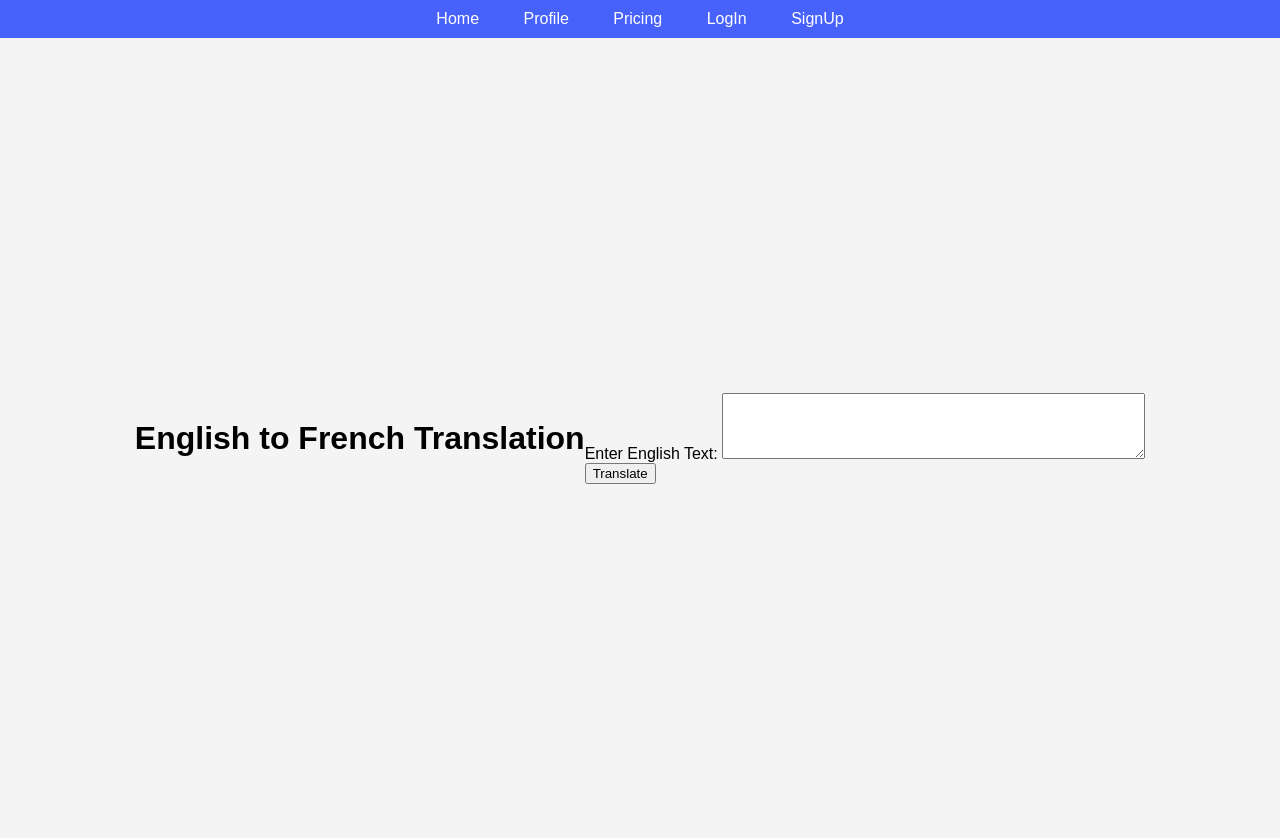
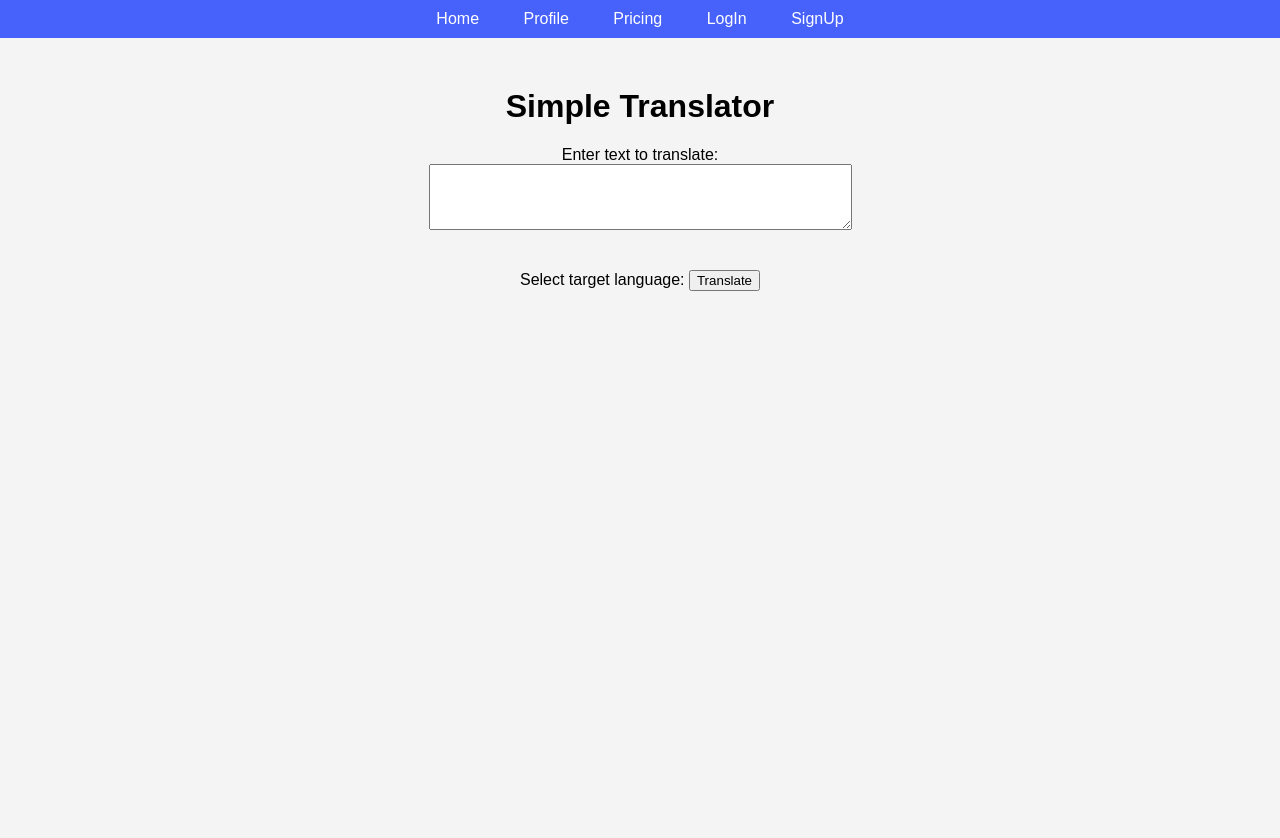
Before and after one commit to ThaminduSulakshana/The-Akuru-GEN, a Flask app: page /translate in a window 1280 px wide. After the commit the page ends 291 px from the top, so only its background shows below. Run offline with Flask 3, Linux system fonts and the light colour scheme; parts of the project's set-up code (start-up, migrations or seed data) failed here and were passed over.

Commit message:
Add translation routes and functionality

```diff
--- a/app.py
+++ b/app.py
@@ -10,10 +10,6 @@ from functools import wraps
 app = Flask(__name__)
 app.secret_key = b'\xcc^\x91\xea\x17-\xd0W\x03\xa7\xf8J0\xac8\xc5'
 app.config.from_object(config)
-
-client = MongoClient(config.MONGO_URI, tlsCAFile=certifi.where())
-db = client["gg"]
-col = db["gg"]
 
 # Decorator to check if the user is logged in
 def login_required(f):
--- a/routes/translate.py
+++ b/routes/translate.py
@@ -1,7 +1,56 @@
-from flask import render_template
+from flask import Flask, render_template, request, jsonify
+import googletrans
+from googletrans import Translator
+import gtts
+from gtts import gTTS
+import time
+import langid
 
 def translation_routes(app):
+    language_codes = googletrans.LANGUAGES
+    languages = [{"code": code, "name": name} for code, name in language_codes.items()]
 
-    @app.route('/translate')
+    def translate_text(text, target_lang):
+        translator = Translator()
+        translation = translator.translate(text, dest=target_lang)
+        return translation.text
+
+    def detect_language(text):
+        # Use langid library to detect language
+        lang, _ = langid.classify(text)
+        return lang
+
+    @app.route("/translate", methods=["GET", "POST"])
     def translate():
-        return render_template('translate.html')
+        if request.method == "POST":
+            input_text = request.form.get("input_text")
+
+            # Detect the language of the input text
+            input_language = detect_language(input_text)
+
+            # Set the target language to "Sinhala" if the input language is "English"
+            target_language_name = "Sinhala" if input_language == "en" else "English"
+
+            # Set the correct target language code for translation
+            target_language_code = "si" if input_language == "en" else "en"
+
+            translated_text = translate_text(input_text, target_language_code)
+            timestamp = int(time.time())
+            filename = f"static/translated_audio/op_{timestamp}.mp3"
+            tts = gTTS(translated_text, lang=target_language_code)
+            tts.save(filename)
+
+            return render_template("translate.html", languages=languages, input_text=input_text,
+                                translated_text=translated_text, audio_filename=filename,
+                                detected_language=input_language, target_language=target_language_name)
+
+        return render_template("translate.html", languages=languages)
+
+
+    @app.route("/detect_language", methods=["POST"])
+    def detect_language_endpoint():
+        input_text = request.form.get("input_text")
+        lang, _ = langid.classify(input_text)
+
+        # Return the detected language name
+        return jsonify(language_codes.get(lang, "Unknown"))
--- /dev/null
+++ b/static/js/translator_script.js
@@ -0,0 +1,20 @@
+// translator_script.js
+function detectLanguage() {
+    var inputText = document.getElementById('input_text').value;
+    var detectedLanguageElement = document.getElementById('detected_language');
+
+    // Make an AJAX request to the Flask server for language detection
+    var xhr = new XMLHttpRequest();
+    xhr.open('POST', '/detect_language', true);
+    xhr.setRequestHeader('Content-Type', 'application/x-www-form-urlencoded');
+    xhr.onreadystatechange = function() {
+        if (xhr.readyState == 4 && xhr.status == 200) {
+            var detectedLanguage = xhr.responseText;
+            detectedLanguageElement.innerHTML = 'Detected Language: ' + detectedLanguage;
+        }
+    };
+    xhr.send('input_text=' + encodeURIComponent(inputText));
+
+    // Allow the form to be submitted
+    return true;
+}
--- a/templates/translate.html
+++ b/templates/translate.html
@@ -6,7 +6,8 @@
     <meta name="viewport" content="width=device-width, initial-scale=1.0">
     <link rel="stylesheet" href="{{ url_for('static', filename='styles.css') }}">
     <link rel="stylesheet" href="/static/home.css">
-    <title>English to French Translation</title>
+    <script src="/static/js/translator_script.js" defer></script>
+    <title>English to sinhla Translation</title>
 </head>
 <body>
     <nav>
@@ -16,33 +17,44 @@
         <a href="{{ url_for('login') }}">LogIn</a>
         <a href="{{ url_for('register') }}">SignUp</a>
     </nav>
-    <div class="container">
-        <header>
-            <h1>English to French Translation</h1>
-        </header>
 
-        <section class="translation-section">
-            <form method="post" action="/translate">
-                <label for="input_text">Enter English Text:</label>
-                <textarea id="input_text" name="input_text" rows="4" cols="50"></textarea>
-                <br>
-                <button type="submit">Translate</button>
-            </form>
-        </section>
-        <div class="container2">
-            {% if input_text or translated_text %}
-            <section class="result-section">
-                <div class="text-block">
-                    <h3>Input Text (English):</h3>
-                    <p>{{ input_text }}</p>
-                </div>
-                <div class="text-block">
-                    <h3>Translated Text:</h3>
-                    <p>{{ translated_text }}</p>
-                </div>
-            </section>
+<div style="text-align: center; margin-top: 50px;">
+    <h1>Simple Translator</h1>
+    <form method="POST" action="/translate" onsubmit="return detectLanguage()">
+        <label for="input_text">Enter text to translate:</label><br>
+        <textarea id="input_text" name="input_text" rows="4" cols="50" oninput="detectLanguage()" required></textarea><br><br>
+
+        <div id="detected_language" style="font-style: italic;"></div><br>
+
+        <label for="target_language">Select target language:</label>
+        <!-- <select id="target_language" name="target_language" required>
+            {% for language in languages %}
+                <option value="{{ language.code }}">{{ language.name }}</option>
+            {% endfor %}
+        </select><br><br> -->
+
+        <input type="submit" value="Translate">
+    </form>
+
+    {% if input_text %}
+        <h3>Original Text:</h3>
+        <p>{{ input_text }}</p>
+
+        <h3>Translated Text:</h3>
+        <p>{{ translated_text }}</p>
+
+        {% if audio_filename %}
+            <audio controls>
+                <source src="{{ audio_filename }}" type="audio/mp3">
+                Your browser does not support the audio element.
+            </audio>
         {% endif %}
-        </div>
-    </div>
+
+        <!-- {% if detected_language %}
+            <p>Detected Language: {{ detected_language }}</p>
+        {% endif %} -->
+    {% endif %}
+</div>
+
 </body>
 </html>
```
Also changed, not shown: 1 other file.
